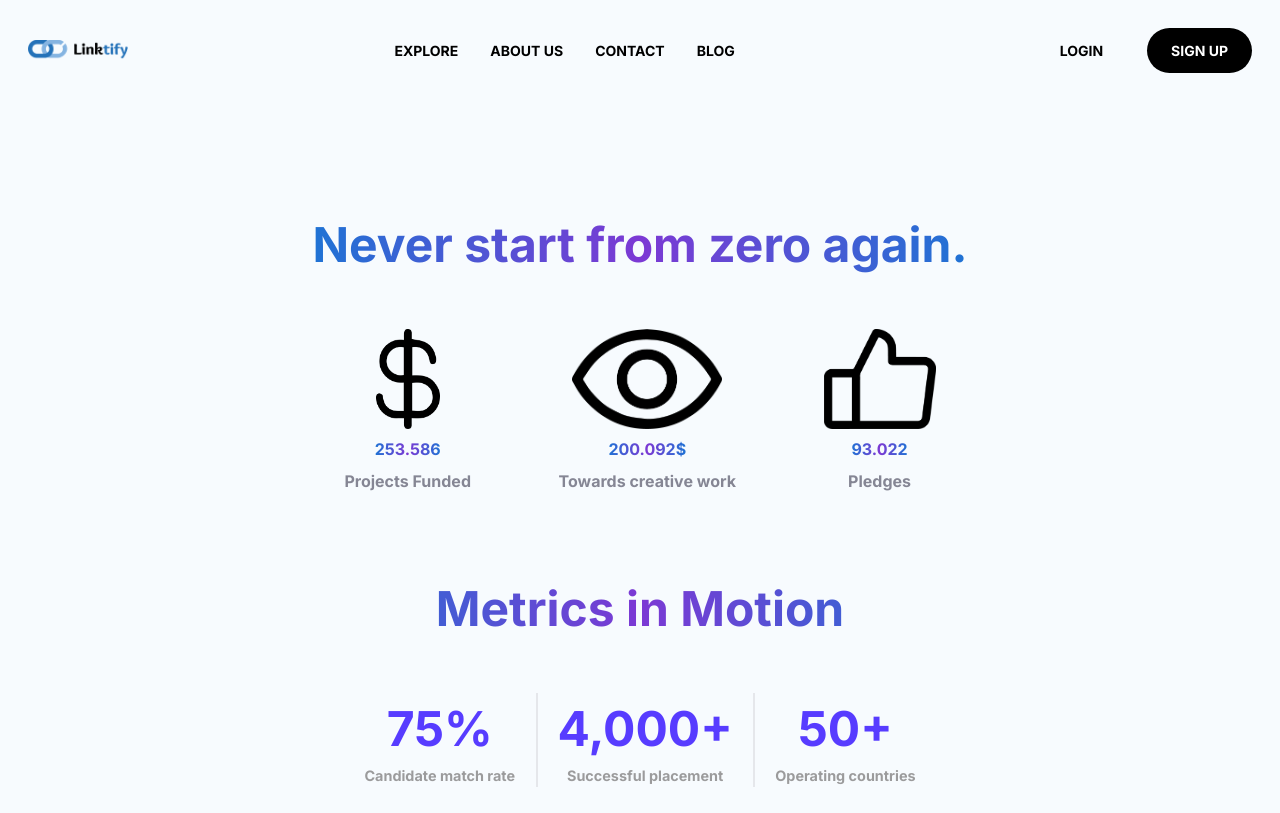
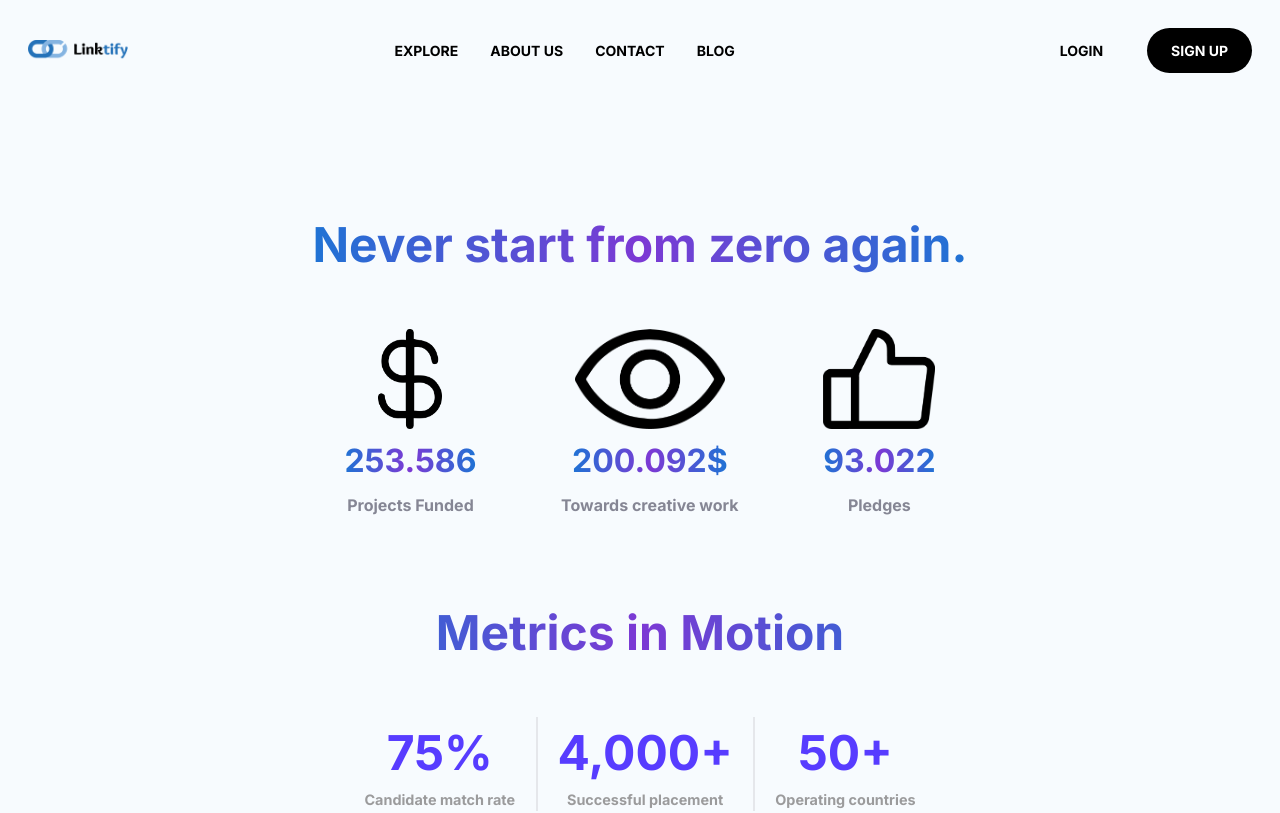
Before and after one commit to momo56710/linktify, a Next.js app: page / in a window 1280 px wide. Shown: the top 813 px of the page. Built offline with nearby package versions, Linux system fonts and the light colour scheme.

Commit message:
fixing stats text

```diff
--- a/app/components/statsCard.js
+++ b/app/components/statsCard.js
@@ -6,7 +6,7 @@ export default function StatsCard({ icon, number, disc }) {
     return (
         <div className='flex flex-col justify-center items-center font-bold gap-2'>
             <img src={icon.src} className='max-md:h-[80px] md:h-[100px]' alt='dollar sign icon' />
-            <p className='max-md:text-[1.5em] bg-gradient-to-r from-[#1F73D4] via-[#7C39D4] to-[#1F73D4] bg-clip-text text-transparent'>{number}</p>
+            <p className='max-md:text-[1.5em] md:text-[2em] bg-gradient-to-r from-[#1F73D4] via-[#7C39D4] to-[#1F73D4] bg-clip-text text-transparent'>{number}</p>
             <p className='text-[#858694]'>{disc}</p>
         </div>
     )
```
